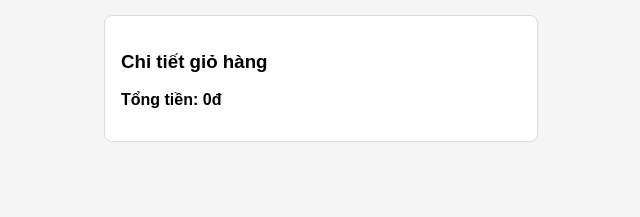
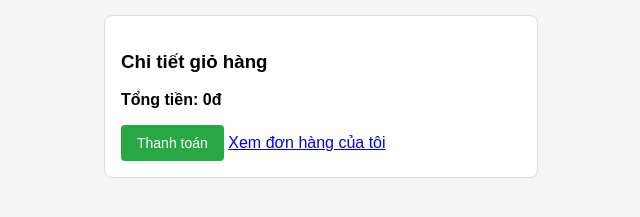
Before and after one commit to mugglezero404/web_tmdt, a plain HTML site: page frontend/index.html in a window 1280 px wide. Shown: the part 125-342 px from the top of the page, without its empty margins (319-959 px from the left). Drawn offline with Linux system fonts and the light colour scheme; no server answers.

Commit message:
Thêm nút thanh toán

```diff
--- a/frontend/index.html
+++ b/frontend/index.html
@@ -17,6 +17,8 @@
       <p>
         <strong>Tổng tiền: <span id="cart-total">0</span>đ</strong>
       </p>
+      <button class="btn-cart" onclick="checkout()">Thanh toán</button>
+      <a href="orders.html">Xem đơn hàng của tôi</a>
     </div>
 
     <!-- Sản phẩm sẽ được JS tự vẽ vào đây -->
```
